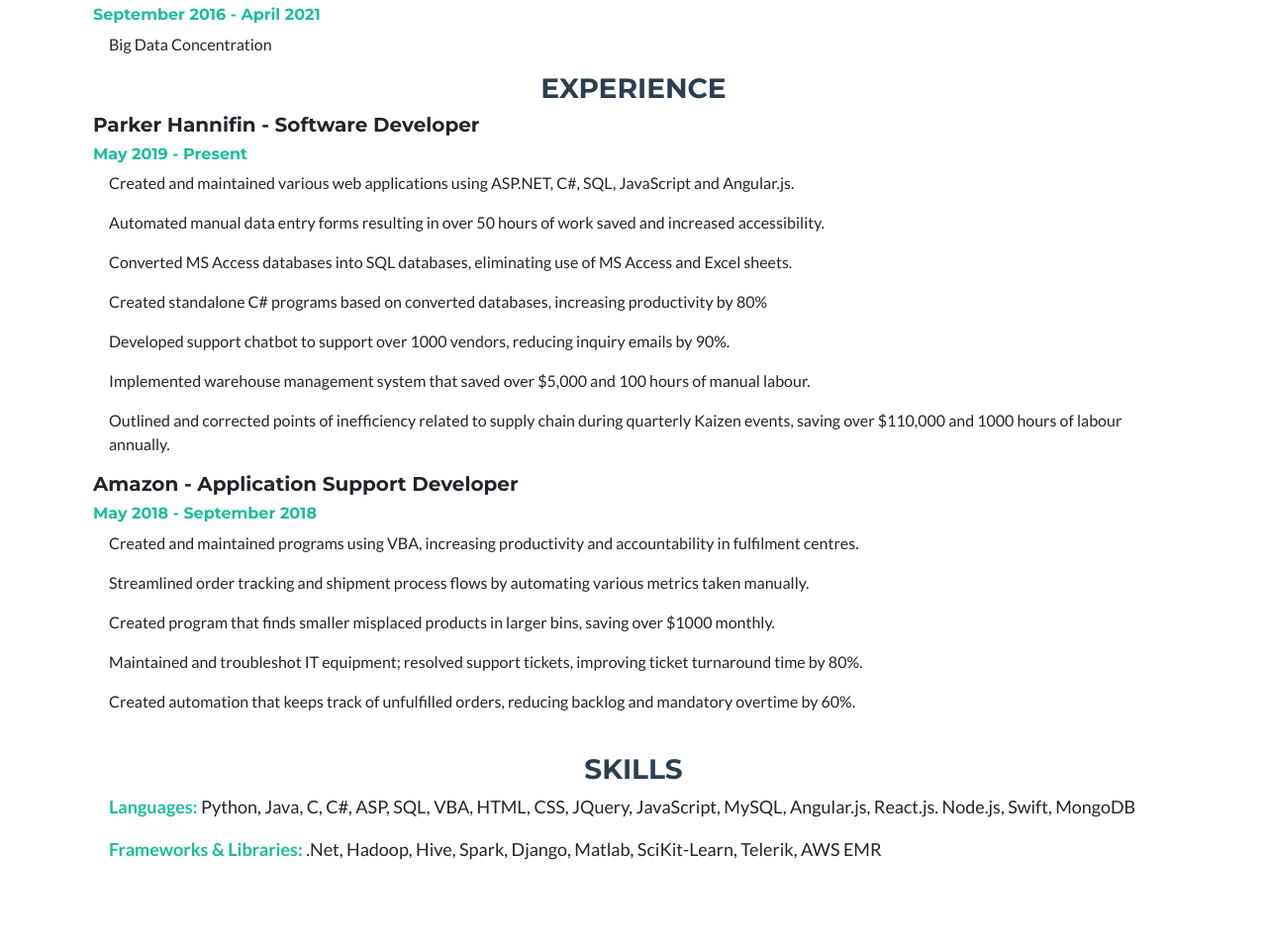
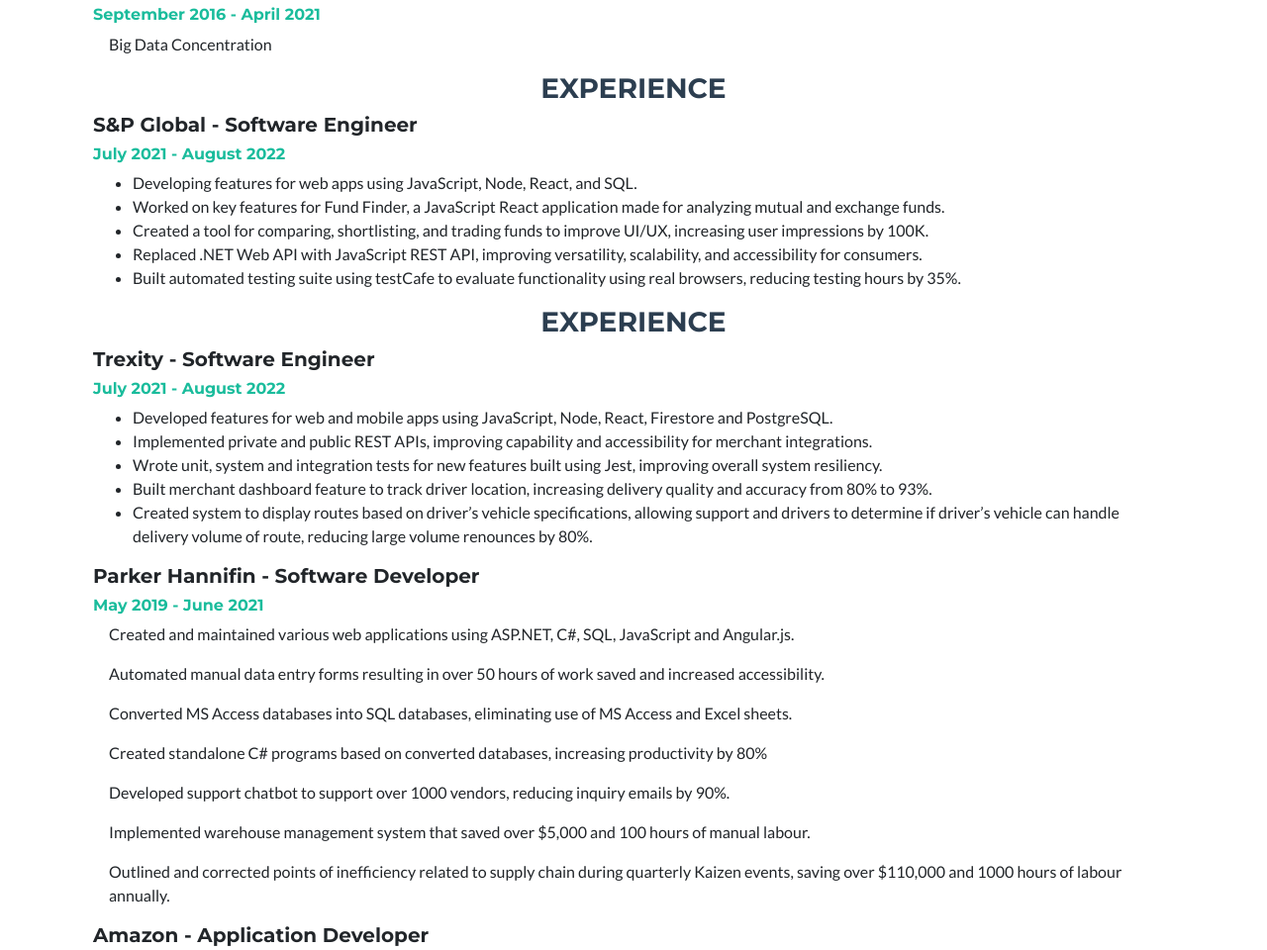
Before and after one commit to ashaabkhan/ashaabkhan.github.io, a website: page index.html in a window 1280 px wide. Shown: the part 1570-2530 px from the top of the page at 99% size. Drawn offline with nearby package versions, Linux system fonts and the light colour scheme.

Commit message:
updated content

```diff
--- a/index.html
+++ b/index.html
@@ -30,6 +30,7 @@
                     <ul class="navbar-nav ml-auto">
                         <li class="nav-item mx-0 mx-lg-1"><a class="nav-link py-3 px-0 px-lg-3 rounded js-scroll-trigger" href="#page-top">Home</a></li>
                         <li class="nav-item mx-0 mx-lg-1"><a class="nav-link py-3 px-0 px-lg-3 rounded js-scroll-trigger" href="#about">About</a></li>
+                        <li class="nav-item mx-0 mx-lg-1"><a class="nav-link py-3 px-0 px-lg-3 rounded js-scroll-trigger" href="#experience">Experience</a></li>
                         <li class="nav-item mx-0 mx-lg-1"><a class="nav-link py-3 px-0 px-lg-3 rounded js-scroll-trigger" href="#Projects">Projects</a></li>
                         <li class="nav-item mx-0 mx-lg-1"><a class="nav-link py-3 px-0 px-lg-3 rounded js-scroll-trigger" href="#contact">Contact</a></li>
                     </ul>
@@ -50,7 +51,7 @@
                     <div class="divider-custom-line"></div>
                 </div>
                 <!-- Masthead Subheading-->
-                <p class="masthead-subheading font-weight-light mb-0">New Graduate | Software Engineer</p>
+                <p class="masthead-subheading font-weight-light mb-0">Full-Stack Software Engineer</p>
             </div>
         </header>
         <!-- Portfolio Section-->
@@ -69,7 +70,7 @@
                     </div>
                     <!-- About Section Content-->
                     <div class="row">
-                        <div class="col"><p class="lead">I am a recent computer science graduate seeking new opportunities in software engineering/development. Having built up a strong foundation in programmable logic and data structures, I specialize in Automation, Predictive Analytics and Full Stack development. I love the combination of creativity and problem solving skills used when writing code and I'm always looking forward to learn more.
+                        <div class="col"><p class="lead">I am a software engineer with over 4 years of development experience seeking new opportunities. Having built up a strong foundation in programmable logic and data structures, I specialize in Automation, Predictive Analytics and Full Stack development. I love the combination of creativity and problem solving skills used when writing code and I'm always looking forward to learn more.
                         </p>
                         <p class="lead">
                         In addition to my education, my past work experience has provided me with the opportunity to build many strengths. I'm a natural leader with strong analytical skills which I use to make sound decisions. A positive environment with an emphasis on passion and collaboration is one in which I thrive. </p></div>
@@ -94,10 +95,45 @@
                 </div>
                 <div class="BeforeScroll">
                     <!-- Experience Content-->
+                    <!-- S&P Global Experience-->
+                    <h3 class="text-center text-uppercase text-secondary" id="experience">Experience</h3>
+                    <h5>S&P Global - Software Engineer</h5>
+                    <h6 style="color: #1abc9c;">July 2021 - August 2022</h6>
+                    <div class="row">
+                        <div class="col">
+                            <ul>
+                                <li>Developing features for web apps using JavaScript, Node, React, and SQL.</li>
+                                <li>Worked on key features for Fund Finder, a JavaScript React application made for analyzing mutual and exchange funds.</li>
+                                <li>Created a tool for comparing, shortlisting, and trading funds to improve UI/UX, increasing user impressions by 100K.</li>
+                                <li>Replaced .NET Web API with JavaScript REST API, improving versatility, scalability, and accessibility for consumers.  </li>
+                                <li>Built automated testing suite using testCafe to evaluate functionality using real browsers, reducing testing hours by 35%. </li>
+                            </ul>
+                        </div>
+                    </div>
+                </div>
+                <div class="BeforeScroll">
+                    <!-- Experience Content-->
+                    <!-- Trexity Experience-->
+                    <h3 class="text-center text-uppercase text-secondary" id="experience">Experience</h3>
+                    <h5>Trexity - Software Engineer</h5>
+                    <h6 style="color: #1abc9c;">July 2021 - August 2022</h6>
+                    <div class="row">
+                        <div class="col">
+                            <ul>
+                                <li>Developed features for web and mobile apps using JavaScript, Node, React, Firestore and PostgreSQL. </li>
+                                <li>Implemented private and public REST APIs, improving capability and accessibility for merchant integrations. </li>
+                                <li>Wrote unit, system and integration tests for new features built using Jest, improving overall system resiliency.</li>
+                                <li>Built merchant dashboard feature to track driver location, increasing delivery quality and accuracy from 80% to 93%.</li>
+                                <li>Created system to display routes based on driver’s vehicle specifications, allowing support and drivers to determine if driver’s vehicle can handle delivery volume of route, reducing large volume renounces by 80%.   </li>
+                            </ul>
+                        </div>
+                    </div>
+                </div>
+                <div class="BeforeScroll">
+                    <!-- Experience Content-->
                     <!-- Parker Experience-->
-                    <h3 class="text-center text-uppercase text-secondary">Experience</h3>
                     <h5>Parker Hannifin - Software Developer</h5>
-                    <h6 style="color: #1abc9c;">May 2019 - Present</h6>
+                    <h6 style="color: #1abc9c;">May 2019 - June 2021</h6>
                     <div class="row">
                         <div class="col" style="margin-left: 1em;">
                                 <p>Created and maintained various web applications using ASP.NET, C#, SQL, JavaScript and Angular.js.  </p>
@@ -113,7 +149,7 @@
                 </div>
                 <div class="BeforeScroll">
                     <!-- Amazon Experience-->
-                    <h5>Amazon - Application Support Developer</h5>
+                    <h5>Amazon - Application Developer</h5>
                     <h6 style="color: #1abc9c;">May 2018 - September 2018</h6>
                     <div class="row">
                         <div class="col" style="margin-left: 1em;">
```
Also changed, not shown: 2 other files.
